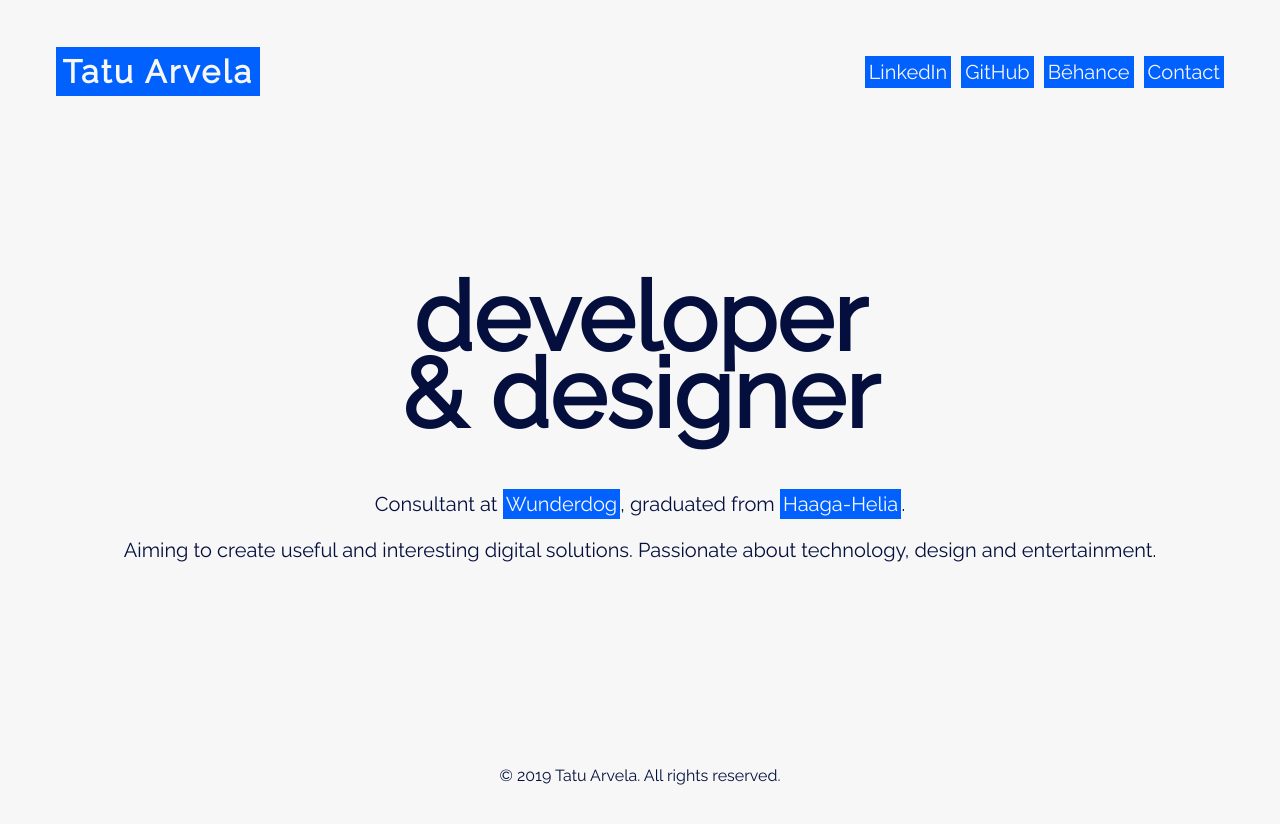
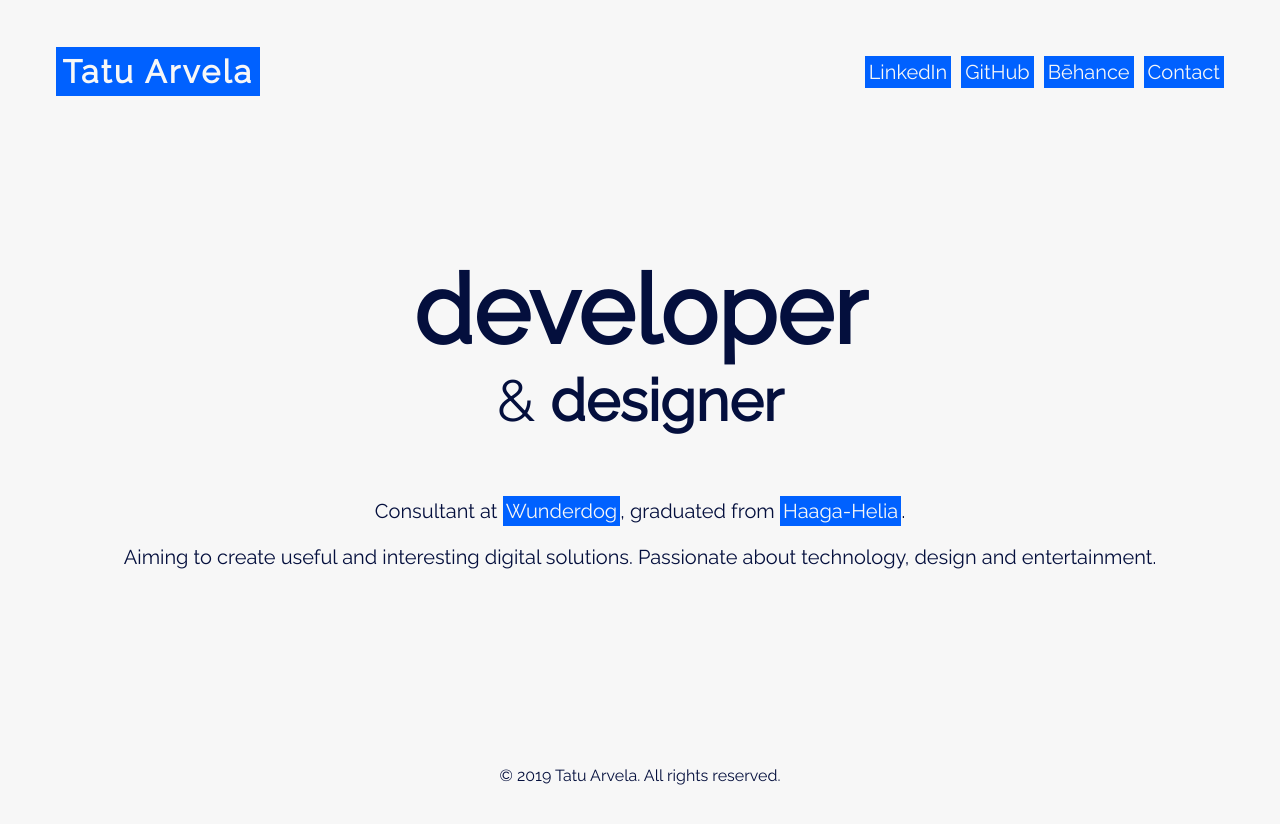
Before and after one commit to TatuArvela/tatuarvela.dev, a Jekyll site: the page built from index.md, in a window 1280 px wide. Shown: the top 824 px of the page. Built offline with Jekyll 4.4.1, drawn with Linux system fonts in a browser that asks for light colours.

Commit message:
Update index.html

```diff
--- a/_layouts/index.html
+++ b/_layouts/index.html
@@ -7,7 +7,7 @@
   <div class="page" id="menu">
     {% include header.html %}
     <div class="content-container">
-      <h1 class="title anim-fade-in-and-condense anim-delay-1">developer<br><span class="title-ampersand">&</span> designer</h1>
+      <h1 class="title anim-fade-in-and-condense anim-delay-1">developer<br><span class="title__second-line"><span class="title__ampersand">&</span> designer</span></h1>
       <div class="content anim-fade-in anim-delay-1">
         {{content}}
       </div>
```
